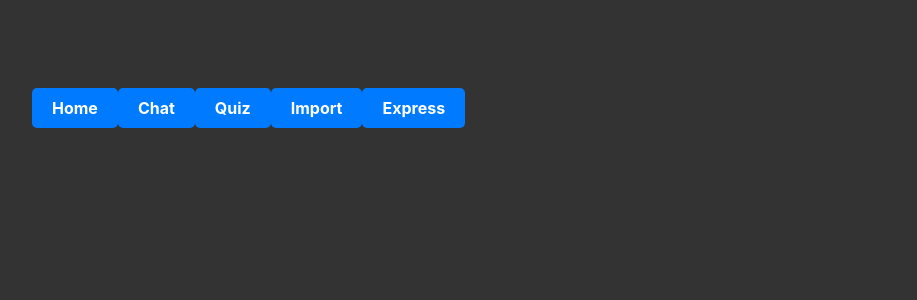
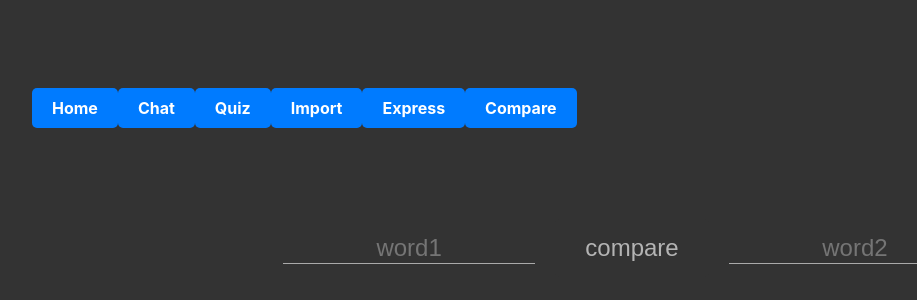
Before and after one commit to ShuqingZou/language-app, a React (Create React App) app: page /compare in a window 1280 px wide. Shown: the part 152-452 px from the top of the page, without its empty margins (8-925 px from the left). Built offline with nearby package versions, Linux system fonts and the light colour scheme; no server answers.

Commit message:
implemented nuance comparison

```diff
--- a/src/App.js
+++ b/src/App.js
@@ -5,6 +5,7 @@ import Chat from './components/Chat';
 import Quiz from './components/Quiz';
 import ImportWords from './components/ImportWords';
 import Express from './components/Express';
+import Compare from './components/Compare'
 import './App.css';
 
 function App() {
@@ -17,6 +18,8 @@ function App() {
           <Link to="/quiz">Quiz</Link>
           <Link to="/importWords">Import</Link>
           <Link to="/express">Express</Link>
+          <Link to="/compare">Compare</Link>
+
         </nav>
         <Routes>
           <Route path="/" element={<Home />} />
@@ -24,6 +27,8 @@ function App() {
           <Route path="/quiz" element={<Quiz />} />
           <Route path="/importWords" element={<ImportWords />} />
           <Route path="/express" element={<Express />} />
+          <Route path="/compare" element={<Compare />} />
+
         </Routes>
       </div>
     </Router>
--- /dev/null
+++ b/src/components/Compare.css
@@ -0,0 +1,69 @@
+.compare-container {
+    background-color: #333;
+    color: #fff;
+    min-height: 100vh;
+    display: flex;
+    flex-direction: column;
+    align-items: center;
+    justify-content: center;
+}
+
+.compare-form {
+    display: flex;
+    flex-direction: row;
+    align-items: center;
+    justify-content: center;
+}
+
+.input-container {
+    width: 30%;
+    display: flex;
+    justify-content: center;
+    margin: 0 10px;
+}
+
+.compare-input {
+    background: none;
+    border: none;
+    border-bottom: 1px solid #aaa;
+    color: #fff;
+    font-size: 24px;
+    width: 100%;
+    outline: none;
+    text-align: center;
+}
+
+.compare-button {
+    background-color: #333;
+    color: #b4b4b4;
+    border: none;
+    padding: 15px 30px;
+    font-size: 24px;
+    cursor: pointer;
+    border-radius: 4px;
+    transition: background-color 0.3s ease, transform 0.2s ease;
+    margin: 0 10px;
+}
+
+.compare-button:hover {
+    background-color: #555;
+    transform: translateY(-1px);
+}
+
+.compare-button:active {
+    background-color: #373737;
+    transform: translateY(0);
+}
+
+.loading-message,
+.result-message {
+    font-size: 24px;
+    color: #fff;
+    text-align: center;
+    margin-top: 20px;
+    white-space: pre-wrap;
+}
+
+.loading-message {
+    color: #b4b4b4;
+}
--- /dev/null
+++ b/src/components/Compare.js
@@ -0,0 +1,60 @@
+import React, { useState } from 'react';
+import axios from 'axios';
+import './Compare.css';
+
+const apiUrl = process.env.REACT_APP_API_URL || 'http://localhost:8080/api';
+
+function Compare() {
+  const [word1, setWord1] = useState('');
+  const [word2, setWord2] = useState('');
+  const [result, setResult] = useState('');
+  const [isLoading, setIsLoading] = useState(false);
+
+  const handleCompare = async () => {
+    if (!word1 || !word2) {
+      setResult('Please enter both words.');
+      return;
+    }
+    setIsLoading(true);
+    setResult('');
+    try {
+      const response = await axios.post(`${apiUrl}/compare`, { word1, word2 });
+      setResult(response.data.result);
+    } catch (error) {
+      setResult('An error occurred.');
+    }
+    setIsLoading(false);
+  };
+
+  return (
+    <div className="compare-container">
+      <div className="compare-form">
+        <div className="input-container">
+          <input
+            type="text"
+            className="compare-input"
+            value={word1}
+            onChange={(e) => setWord1(e.target.value)}
+            placeholder="word1"
+          />
+        </div>
+        <button className="compare-button" onClick={handleCompare}>
+          compare
+        </button>
+        <div className="input-container">
+          <input
+            type="text"
+            className="compare-input"
+            value={word2}
+            onChange={(e) => setWord2(e.target.value)}
+            placeholder="word2"
+          />
+        </div>
+      </div>
+      {isLoading && <div className="loading-message">Loading...</div>}
+      {result && <div className="result-message">{result}</div>}
+    </div>
+  );
+}
+
+export default Compare;
```
